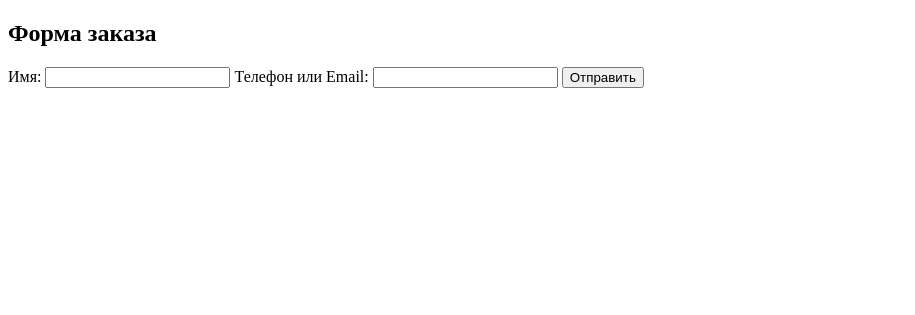
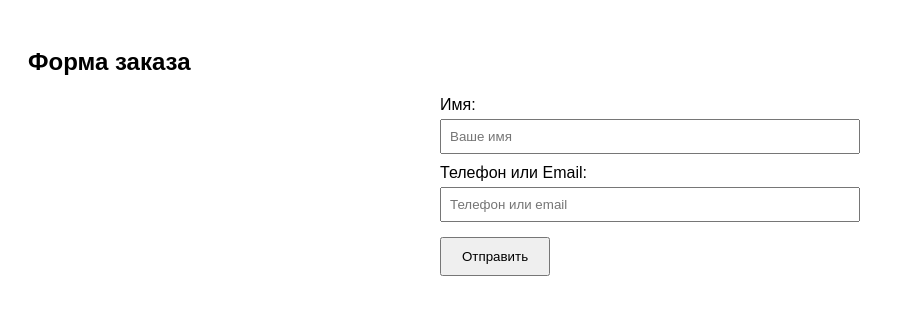
Before and after one commit to wallcraftmz-sys/Wallcraft, a Python web app: template templates/order.html in a window 1280 px wide. Shown: the top 315 px of the page, without its empty margins (0-915 px from the left). Run offline with Jinja, Linux system fonts and the light colour scheme; the template is opened without the code that fills it, so the values that code supplies are empty.

Commit message:
order.html

```diff
--- a/templates/order.html
+++ b/templates/order.html
@@ -2,23 +2,31 @@
 <html lang="ru">
 <head>
     <meta charset="UTF-8">
-    <title>Заказ</title>
+    <title>Форма заказа</title>
+    <style>
+        body { font-family: Arial, sans-serif; padding: 20px; }
+        form { max-width: 400px; margin: auto; }
+        label { display: block; margin-top: 10px; }
+        input { width: 100%; padding: 8px; margin-top: 5px; }
+        button { margin-top: 15px; padding: 10px 20px; }
+        p.success { color: green; font-weight: bold; margin-top: 15px; }
+    </style>
 </head>
 <body>
     <h2>Форма заказа</h2>
 
     <form action="/order" method="POST">
         <label>Имя:</label>
-        <input type="text" name="name" required>
+        <input type="text" name="name" placeholder="Ваше имя" required>
 
         <label>Телефон или Email:</label>
-        <input type="text" name="contact" required>
+        <input type="text" name="contact" placeholder="Телефон или email" required>
 
         <button type="submit">Отправить</button>
     </form>
 
     {% if success %}
-        <p style="color: green;">Заявка отправлена!</p>
+        <p class="success">Заявка отправлена! Проверьте почту.</p>
     {% endif %}
 </body>
 </html>
```
